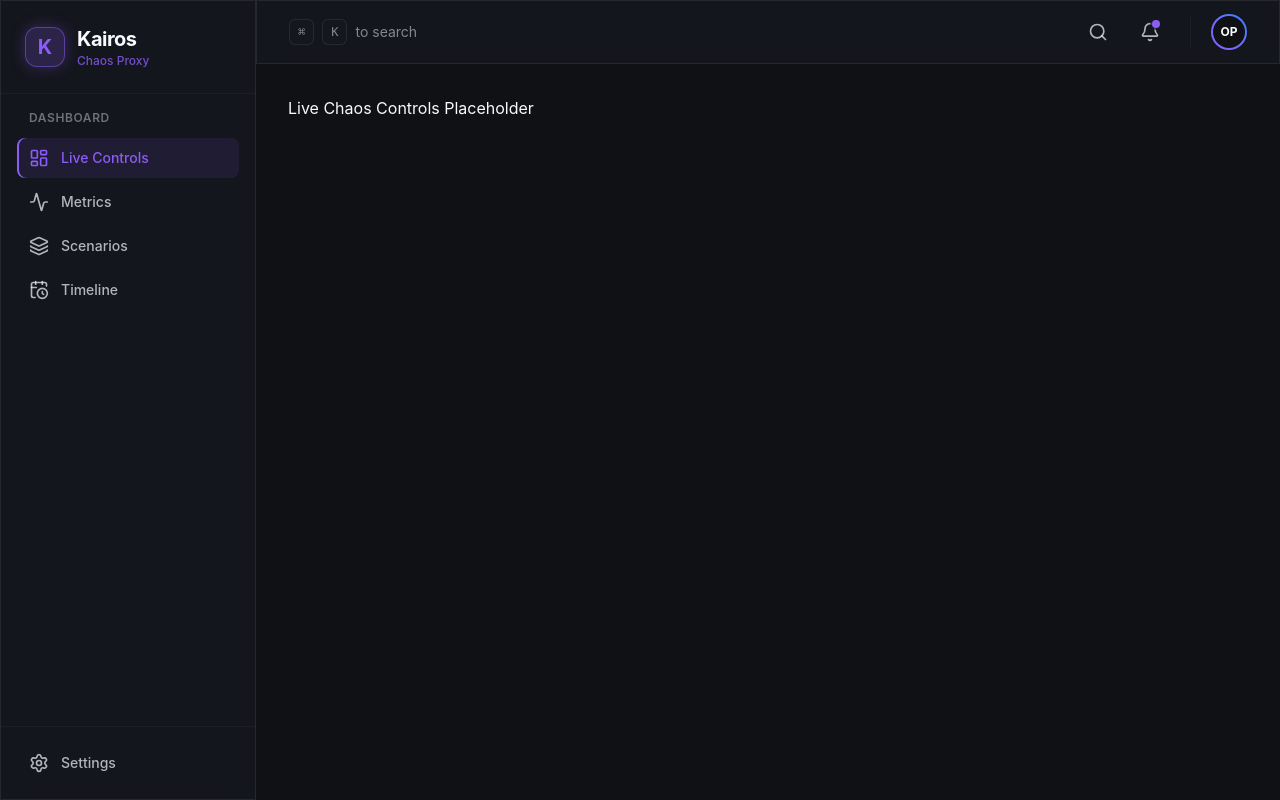
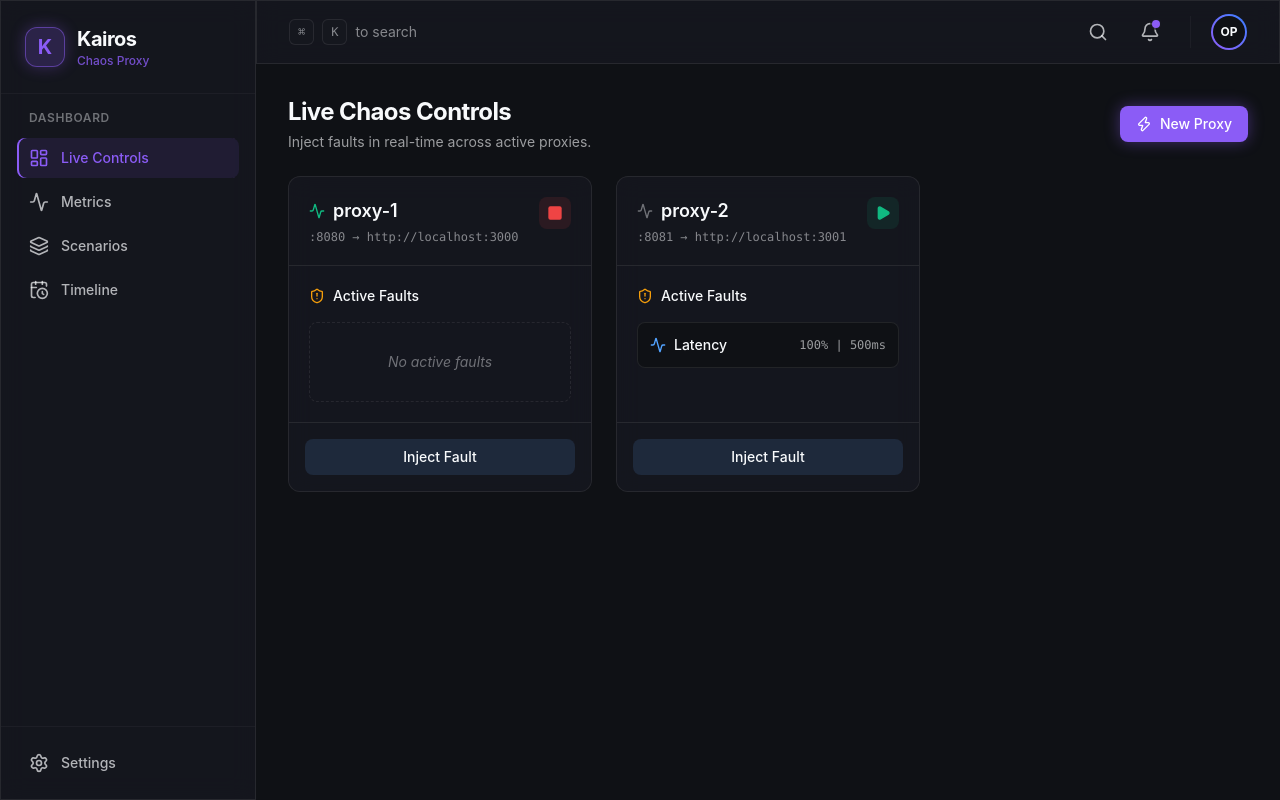
Before and after one commit to PresenceOP-Coder/Kairos, a React (Vite) app in the folder web/: page /controls in a window 1280 px wide. Built offline with nearby package versions, Linux system fonts and the light colour scheme.

Commit message:
feat(ui): 21.4 Live Chaos Controls

```diff
--- a/web/src/App.tsx
+++ b/web/src/App.tsx
@@ -1,5 +1,6 @@
 import { BrowserRouter as Router, Routes, Route, Navigate } from 'react-router-dom';
 import { DashboardLayout } from './components/layout/DashboardLayout';
+import { Controls } from './pages/Controls';
 
 function App() {
   return (
@@ -7,7 +8,7 @@ function App() {
       <Routes>
         <Route element={<DashboardLayout />}>
           <Route path="/" element={<Navigate to="/controls" replace />} />
-          <Route path="/controls" element={<div>Live Chaos Controls Placeholder</div>} />
+          <Route path="/controls" element={<Controls />} />
           <Route path="/metrics" element={<div>Metrics Dashboard Placeholder</div>} />
           <Route path="/scenarios" element={<div>Scenario Management Placeholder</div>} />
           <Route path="/timeline" element={<div>Scheduler / Timeline Placeholder</div>} />
--- /dev/null
+++ b/web/src/pages/Controls.tsx
@@ -0,0 +1,106 @@
+import { useState, useEffect } from 'react';
+import { Play, Square, Activity, Zap, ShieldAlert, Wifi } from 'lucide-react';
+import { Proxy, FaultConfig } from '../types';
+
+export function Controls() {
+  const [proxies, setProxies] = useState<Proxy[]>([
+    {
+      id: 'proxy-1',
+      config: { listenAddr: ':8080', targetUrl: 'http://localhost:3000' },
+      status: 'active',
+      activeFaults: [],
+    },
+    {
+      id: 'proxy-2',
+      config: { listenAddr: ':8081', targetUrl: 'http://localhost:3001' },
+      status: 'stopped',
+      activeFaults: [{ type: 'latency', percentage: 100, delayMs: 500 }],
+    }
+  ]);
+
+  const toggleProxyStatus = (id: string) => {
+    setProxies(proxies.map(p =>
+      p.id === id ? { ...p, status: p.status === 'active' ? 'stopped' : 'active' } : p
+    ));
+  };
+
+  return (
+    <div className="space-y-6">
+      <div className="flex items-center justify-between">
+        <div>
+          <h2 className="text-2xl font-bold tracking-tight">Live Chaos Controls</h2>
+          <p className="text-foreground/60 text-sm mt-1">Inject faults in real-time across active proxies.</p>
+        </div>
+        <button className="bg-primary hover:bg-primary-hover text-primary-foreground px-4 py-2 rounded-lg text-sm font-medium transition-colors flex items-center gap-2 shadow-[0_0_15px_rgba(139,92,246,0.4)]">
+          <Zap className="w-4 h-4" />
+          New Proxy
+        </button>
+      </div>
+
+      <div className="grid grid-cols-1 md:grid-cols-2 xl:grid-cols-3 gap-6">
+        {proxies.map(proxy => (
+          <div key={proxy.id} className="glass-panel rounded-xl overflow-hidden flex flex-col transition-all hover:border-primary/30">
+            <div className="p-5 border-b border-card-border flex items-start justify-between">
+              <div>
+                <div className="flex items-center gap-2 mb-1">
+                  <Activity className={`w-4 h-4 ${proxy.status === 'active' ? 'text-success' : 'text-foreground/40'}`} />
+                  <h3 className="font-semibold text-lg">{proxy.id}</h3>
+                </div>
+                <div className="text-xs text-foreground/50 font-mono">
+                  {proxy.config.listenAddr} → {proxy.config.targetUrl}
+                </div>
+              </div>
+              <button
+                onClick={() => toggleProxyStatus(proxy.id)}
+                className={`p-2 rounded-lg transition-colors ${
+                  proxy.status === 'active'
+                    ? 'bg-destructive/10 text-destructive hover:bg-destructive/20'
+                    : 'bg-success/10 text-success hover:bg-success/20'
+                }`}
+              >
+                {proxy.status === 'active' ? <Square className="w-4 h-4 fill-current" /> : <Play className="w-4 h-4 fill-current" />}
+              </button>
+            </div>
+
+            <div className="p-5 flex-1 bg-card/30">
+              <h4 className="text-sm font-medium mb-4 flex items-center gap-2">
+                <ShieldAlert className="w-4 h-4 text-warning" />
+                Active Faults
+              </h4>
+
+              {proxy.activeFaults.length === 0 ? (
+                <div className="text-sm text-foreground/40 italic flex items-center justify-center h-20 border border-dashed border-card-border rounded-lg">
+                  No active faults
+                </div>
+              ) : (
+                <div className="space-y-3">
+                  {proxy.activeFaults.map((fault, idx) => (
+                    <div key={idx} className="bg-background rounded-lg p-3 border border-card-border text-sm flex items-center justify-between">
+                      <div className="flex items-center gap-2 capitalize">
+                        {fault.type === 'latency' && <Activity className="w-4 h-4 text-blue-400" />}
+                        {fault.type === 'abort' && <ShieldAlert className="w-4 h-4 text-destructive" />}
+                        {fault.type === 'bandwidth' && <Wifi className="w-4 h-4 text-warning" />}
+                        <span className="font-medium">{fault.type}</span>
+                      </div>
+                      <div className="text-xs text-foreground/60 font-mono">
+                        {fault.percentage}%
+                        {fault.delayMs && ` | ${fault.delayMs}ms`}
+                        {fault.httpStatus && ` | ${fault.httpStatus}`}
+                      </div>
+                    </div>
+                  ))}
+                </div>
+              )}
+            </div>
+
+            <div className="p-4 border-t border-card-border bg-card/50">
+              <button className="w-full py-2 bg-secondary hover:bg-secondary-hover text-secondary-foreground text-sm font-medium rounded-lg transition-colors">
+                Inject Fault
+              </button>
+            </div>
+          </div>
+        ))}
+      </div>
+    </div>
+  );
+}
```
